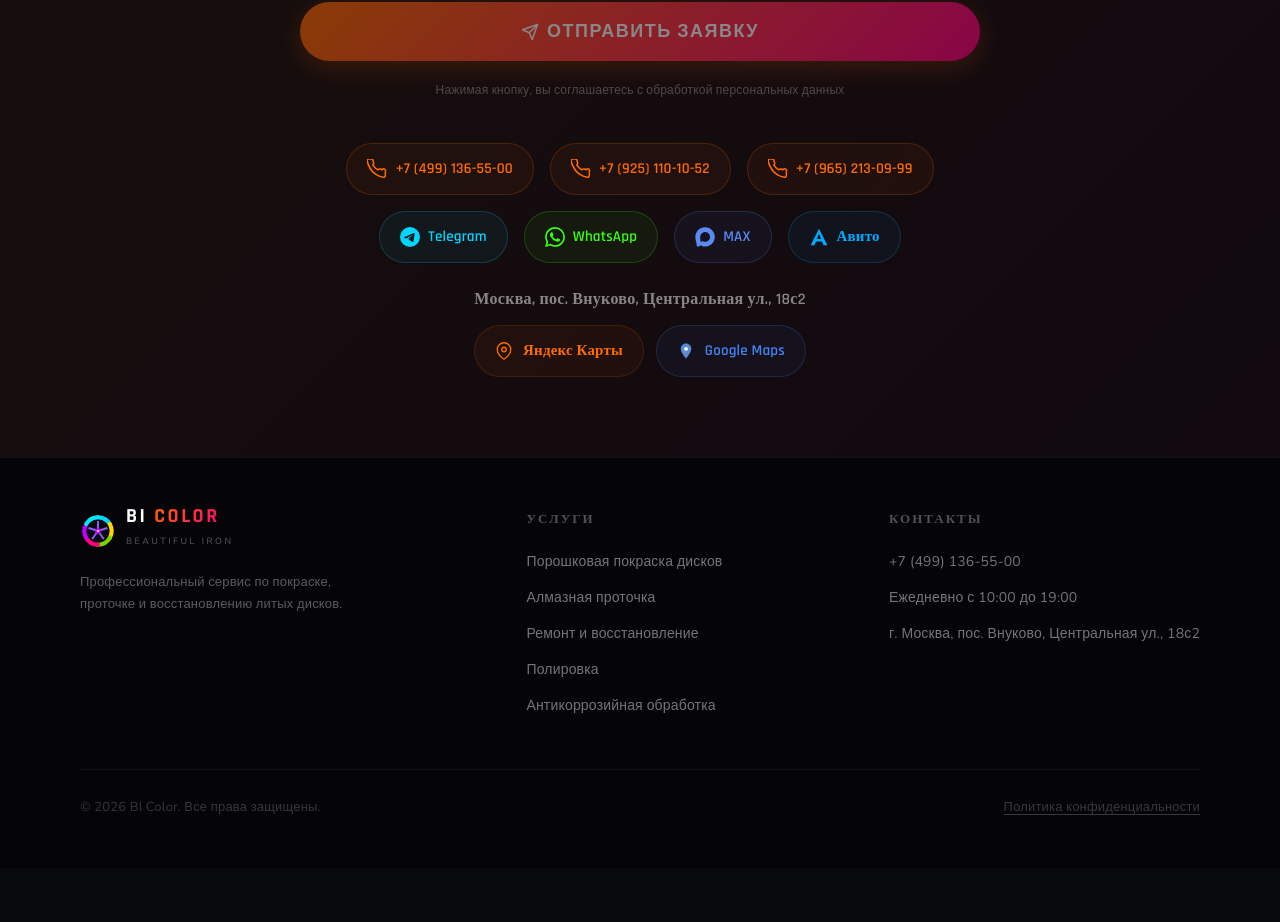
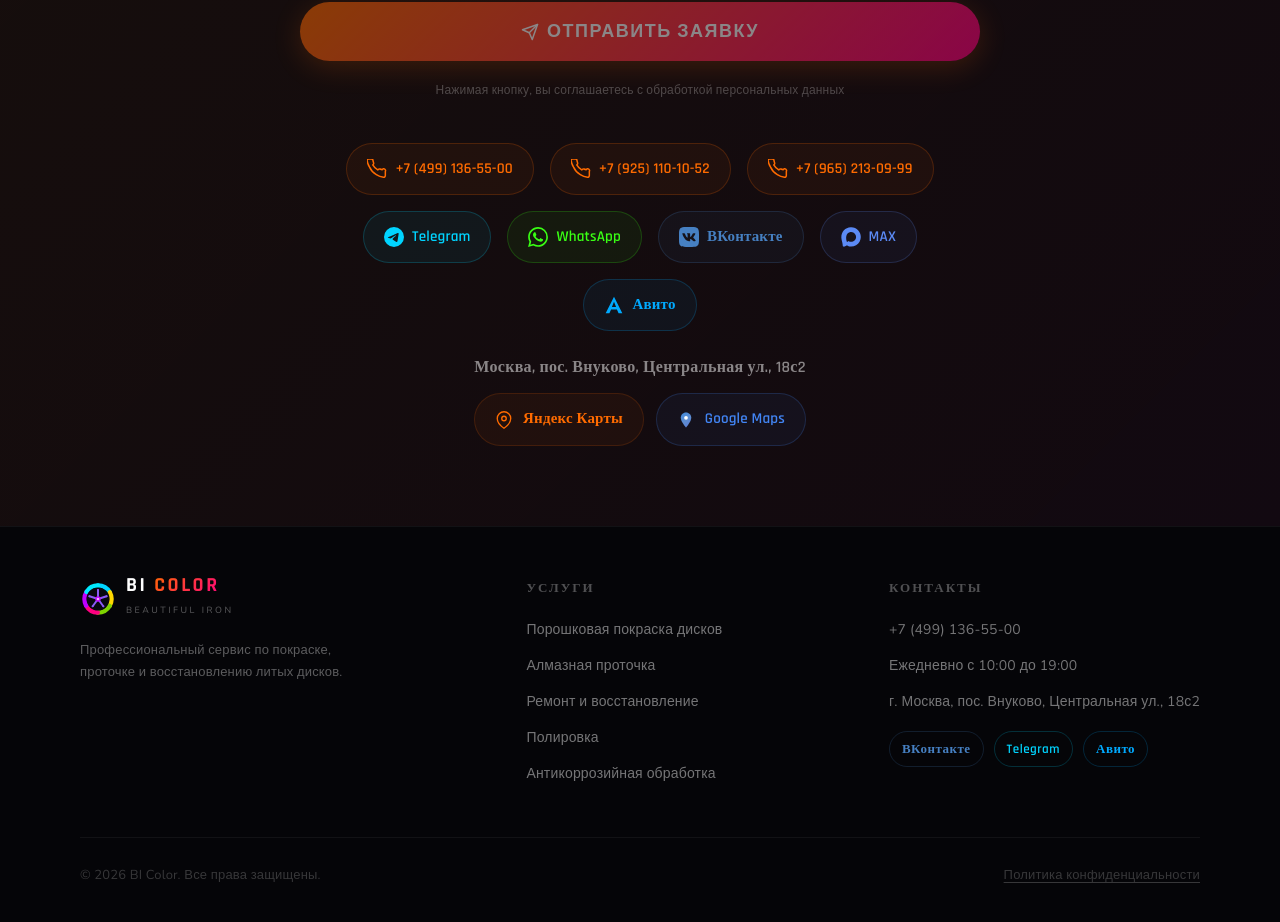
Before and after one commit to mikhailmikemorozov-coder/moaans, a React (Vite) app: page / in a window 1280 px wide. Shown: the part 10928-11850 px from the top of the page. Before the commit the page ends 11796 px from the top, so only its background shows below. Built offline with nearby package versions, Linux system fonts and the light colour scheme.

Commit message:
add VK group link to contacts section and footer
https://vk.ru/club41751380

Co-Authored-By: Claude Sonnet 4.6 <noreply@anthropic.com>

```diff
--- a/src/App.jsx
+++ b/src/App.jsx
@@ -1187,6 +1187,10 @@ export default function App() {
                 label: "WhatsApp", color: "#39ff14", href: "https://wa.me/+79652130999",
               },
               {
+                icon: <svg viewBox="0 0 24 24" fill="currentColor" width="20" height="20"><path d="M15.684 0H8.316C1.592 0 0 1.592 0 8.316v7.368C0 22.408 1.592 24 8.316 24h7.368C22.408 24 24 22.408 24 15.684V8.316C24 1.592 22.391 0 15.684 0zm3.692 17.123h-1.744c-.66 0-.862-.525-2.049-1.713-1.033-1.01-1.49-1.135-1.744-1.135-.356 0-.458.102-.458.593v1.558c0 .424-.135.678-1.253.678-1.846 0-3.896-1.118-5.335-3.202C4.624 10.857 4 8.408 4 7.932c0-.254.102-.491.593-.491h1.744c.44 0 .61.203.78.677.863 2.49 2.303 4.675 2.896 4.675.22 0 .322-.102.322-.66V9.467c-.068-1.185-.695-1.287-.695-1.71 0-.203.17-.407.44-.407h2.744c.373 0 .508.203.508.643v3.473c0 .372.17.508.271.508.22 0 .407-.136.813-.542 1.253-1.406 2.151-3.574 2.151-3.574.119-.254.322-.491.763-.491h1.744c.525 0 .643.27.525.643-.22 1.017-2.354 4.031-2.354 4.031-.186.305-.254.44 0 .78.186.254.796.779 1.203 1.253.745.847 1.32 1.558 1.473 2.049.17.474-.085.712-.609.712z"/></svg>,
+                label: "ВКонтакте", color: "#4680c2", href: "https://vk.ru/club41751380",
+              },
+              {
                 icon: <svg viewBox="0 0 720 720" fill="currentColor" fillRule="evenodd" width="20" height="20"><path d="M350.4,9.6C141.8,20.5,4.1,184.1,12.8,390.4c3.8,90.3,40.1,168,48.7,253.7,2.2,22.2-4.2,49.6,21.4,59.3,31.5,11.9,79.8-8.1,106.2-26.4,9-6.1,17.6-13.2,24.2-22,27.3,18.1,53.2,35.6,85.7,43.4,143.1,34.3,299.9-44.2,369.6-170.3C799.6,291.2,622.5-4.6,350.4,9.6h0ZM269.4,504c-11.3,8.8-22.2,20.8-34.7,27.7-18.1,9.7-23.7-.4-30.5-16.4-21.4-50.9-24-137.6-11.5-190.9,16.8-72.5,72.9-136.3,150-143.1,78-6.9,150.4,32.7,183.1,104.2,72.4,159.1-112.9,316.2-256.4,218.6h0Z"/></svg>,
                 label: "MAX", color: "#5b8af5", href: "https://max.ru/u/f9LHodD0cOJYTxRVH7UNrYX5gEvGuAuZmHCZvWv-gAKZxJ9uqv1t6BtCeY8",
               },
@@ -1319,7 +1323,16 @@ export default function App() {
               <div style={{ fontFamily: "'Rajdhani'", fontSize: 13, fontWeight: 600, letterSpacing: 2, color: "rgba(255,255,255,.3)", marginBottom: 16, textTransform: "uppercase" }}>Контакты</div>
               <div style={{ fontSize: 14, color: "rgba(255,255,255,.45)", marginBottom: 10 }}>+7 (499) 136-55-00</div>
               <div style={{ fontSize: 14, color: "rgba(255,255,255,.45)", marginBottom: 10 }}>Ежедневно с 10:00 до 19:00</div>
-              <div style={{ fontSize: 14, color: "rgba(255,255,255,.45)" }}>г. Москва, пос. Внуково, Центральная ул., 18с2</div>
+              <div style={{ fontSize: 14, color: "rgba(255,255,255,.45)", marginBottom: 16 }}>г. Москва, пос. Внуково, Центральная ул., 18с2</div>
+              <div style={{ display: "flex", gap: 10, flexWrap: "wrap" }}>
+                {[
+                  { label: "ВКонтакте", color: "#4680c2", href: "https://vk.ru/club41751380" },
+                  { label: "Telegram", color: "#00d4ff", href: "https://t.me/+79652130999" },
+                  { label: "Авито", color: "#00aaff", href: "https://www.avito.ru/odintsovo/predlozheniya_uslug/poroshkovaya_pokraska_diskov_restavratsiya_oshipovka_4511357658" },
+                ].map(({ label, color, href }) => (
+                  <a key={label} href={href} target="_blank" rel="noopener noreferrer" style={{ fontSize: 13, fontFamily: "'Rajdhani'", fontWeight: 600, color, letterSpacing: 0.5, textDecoration: "none", padding: "4px 12px", border: `1px solid ${color}33`, borderRadius: 50 }}>{label}</a>
+                ))}
+              </div>
             </div>
           </div>
           <div style={{ borderTop: "1px solid rgba(255,255,255,.05)", paddingTop: 24, display: "flex", justifyContent: "space-between", flexWrap: "wrap", gap: 12 }}>
```
